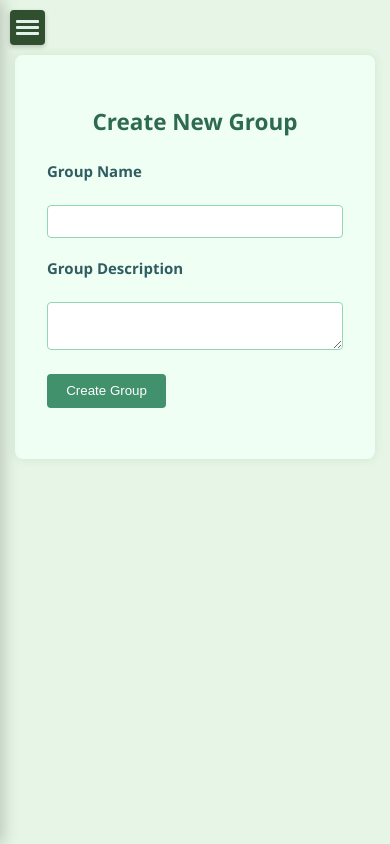
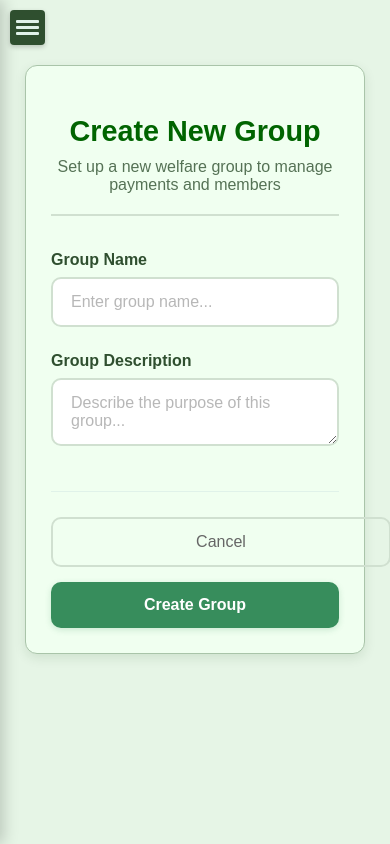
Before and after one commit to ossydotpy/welfared, a Flask app: page /dashboard/groups/create in a window 390 px wide. Run offline with Flask 3, Linux system fonts and the light colour scheme; the visitor is signed in with stand-in values (Sample User, id 1).

Commit message:
enhance create group page layout and styling for better user experience

```diff
--- a/src/static/css/admin_groups.css
+++ b/src/static/css/admin_groups.css
@@ -1,13 +1,44 @@
 /* src/static/css/admin_groups.css */
 
-/* General page layout (assuming it's within main-content of dashboard) */
-.admin-groups-container,
-.create-group-container {
-    padding: 20px;
-    margin: 20px;
-    background-color: #fff;
+/* General page layout matching dashboard design */
+.admin-groups-container {
+    background-color: #F0FFF0;
+    border: 1px solid #A9C4A9;
     border-radius: 8px;
-    box-shadow: 0 2px 4px rgba(0, 0, 0, 0.1);
+    padding: 30px;
+    box-shadow: 0 2px 4px rgba(0, 60, 0, 0.08);
+    margin-bottom: 20px;
+}
+
+.admin-groups-container h2 {
+    margin-top: 0;
+    margin-bottom: 25px;
+    color: #006400;
+    border-bottom: 2px solid #D0E0D0;
+    padding-bottom: 10px;
+    font-size: 1.8rem;
+    font-weight: 600;
+}
+
+/* Add Group Button */
+.add-group-button {
+    display: inline-block;
+    background-color: #378d5c;
+    color: #FFFFFF;
+    padding: 12px 24px;
+    border-radius: 8px;
+    text-decoration: none;
+    font-weight: 600;
+    margin-bottom: 20px;
+    transition: all 0.3s ease;
+    box-shadow: 0 2px 4px rgba(55, 141, 92, 0.2);
+}
+
+.add-group-button:hover {
+    background-color: #2d6a4f;
+    transform: translateY(-2px);
+    box-shadow: 0 4px 8px rgba(55, 141, 92, 0.3);
+    color: #FFFFFF;
 }
 
 /* Table styling for group list */
@@ -15,109 +46,311 @@
     width: 100%;
     border-collapse: collapse;
     margin-top: 20px;
+    background-color: #FFFFFF;
+    border-radius: 8px;
+    overflow: hidden;
+    box-shadow: 0 2px 4px rgba(0, 60, 0, 0.06);
 }
 
 .group-table th,
 .group-table td {
-    border: 1px solid #ddd;
-    padding: 12px;
+    padding: 16px 20px;
     text-align: left;
+    border-bottom: 1px solid #E0F2E9;
 }
 
 .group-table th {
-    background-color: #f2f2f2;
-    font-weight: bold;
+    background-color: #378d5c;
+    color: #FFFFFF;
+    font-weight: 600;
+    text-transform: uppercase;
+    font-size: 0.85rem;
+    letter-spacing: 0.5px;
 }
 
-.group-table tbody tr:nth-child(even) {
-    background-color: #f9f9f9;
+.group-table tbody tr {
+    transition: background-color 0.2s ease;
 }
 
 .group-table tbody tr:hover {
-    background-color: #e9e9e9;
+    background-color: #F0FFF0;
+}
+
+.group-table tbody tr:last-child td {
+    border-bottom: none;
+}
+
+/* Delete button styling */
+.delete-group-button {
+    background-color: #dc3545;
+    color: #FFFFFF;
+    border: none;
+    padding: 8px 16px;
+    border-radius: 6px;
+    cursor: pointer;
+    font-size: 0.9rem;
+    font-weight: 500;
+    transition: all 0.2s ease;
+}
+
+.delete-group-button:hover {
+    background-color: #c82333;
+    transform: translateY(-1px);
+    box-shadow: 0 2px 4px rgba(220, 53, 69, 0.3);
 }
 
 /* No groups message */
 .no-groups-message {
-    margin-top: 20px;
-    padding: 15px;
-    background-color: #ffeeba; /* Light yellow */
-    border: 1px solid #ffecb3;
-    border-radius: 4px;
-    color: #664d03; /* Dark yellow text */
+    margin-top: 30px;
+    padding: 30px;
+    background-color: #F0FFF0;
+    border: 2px dashed #A9C4A9;
+    border-radius: 12px;
+    color: #2F4F2F;
+    text-align: center;
+    font-size: 1.1rem;
+    line-height: 1.6;
 }
 
 .no-groups-message a {
-    color: #007bff; /* Blue link color */
+    color: #378d5c;
     text-decoration: none;
-    font-weight: bold;
+    font-weight: 600;
+    border-bottom: 2px solid transparent;
+    transition: border-color 0.2s ease;
 }
 
 .no-groups-message a:hover {
-    text-decoration: underline;
+    color: #2d6a4f;
+    border-bottom-color: #2d6a4f;
 }
 
-.create-group-page {
-    font-family: "Segoe UI", sans-serif;
+/* Create group container styling */
+.create-group-container {
+    background-color: #F0FFF0;
+    border: 1px solid #A9C4A9;
+    border-radius: 12px;
+    padding: 40px;
+    box-shadow: 0 4px 12px rgba(0, 60, 0, 0.1);
     max-width: 600px;
     margin: 0 auto;
-    padding: 2rem;
-    background-color: #f0fff4; /* very light green */
-    border-radius: 8px;
-    box-shadow: 0 0 10px rgba(0, 128, 0, 0.1);
-    color: #1b4332;
+    position: relative;
 }
 
-.create-group-page h2 {
-    color: #2d6a4f;
-    margin-bottom: 1.5rem;
+.create-group-header {
     text-align: center;
+    margin-bottom: 35px;
+    border-bottom: 2px solid #D0E0D0;
+    padding-bottom: 20px;
 }
 
-.create-group-page .form-group {
-    margin-bottom: 1.2rem;
+.create-group-header h2 {
+    color: #006400;
+    margin-bottom: 10px;
+    font-weight: 600;
+    font-size: 1.8rem;
 }
 
-.create-group-page label {
-    display: block;
-    margin-bottom: 0.3rem;
-    font-weight: bold;
-    color: #2f5d62;
+.create-group-header .subtitle {
+    color: #2F4F2F;
+    font-size: 1rem;
+    margin: 0;
+    opacity: 0.8;
 }
 
-.create-group-page .form-control {
+.create-group-form {
+    display: flex;
+    flex-direction: column;
+    gap: 25px;
+}
+
+.form-group {
+    display: flex;
+    flex-direction: column;
+    gap: 8px;
+}
+
+.form-label {
+    font-weight: 600;
+    color: #2F4F2F;
+    font-size: 1rem;
+    margin-bottom: 0;
+}
+
+.form-control {
     width: 100%;
-    padding: 0.5rem;
-    border: 1px solid #95d5b2;
-    border-radius: 4px;
-    background-color: #ffffff;
-    color: #081c15;
+    padding: 14px 18px;
+    border: 2px solid #D0E0D0;
+    border-radius: 10px;
+    background-color: #FFFFFF;
+    color: #2F4F2F;
     box-sizing: border-box;
+    font-size: 1rem;
+    transition: all 0.3s ease;
+    font-family: 'Poppins', sans-serif;
+}
+
+.form-control:focus {
+    border-color: #378d5c;
+    outline: none;
+    box-shadow: 0 0 0 3px rgba(55, 141, 92, 0.15);
+    transform: translateY(-1px);
+}
+
+.form-control::placeholder {
+    color: #999;
+    opacity: 0.7;
+}
+
+.form-actions {
+    display: flex;
+    gap: 15px;
+    justify-content: flex-end;
+    margin-top: 20px;
+    padding-top: 25px;
+    border-top: 1px solid #E0F2E9;
+}
+
+.btn-submit {
+    background-color: #378d5c;
+    color: white;
+    padding: 14px 32px;
+    border: none;
+    border-radius: 10px;
+    cursor: pointer;
+    font-size: 1rem;
+    font-weight: 600;
+    transition: all 0.3s ease;
+    box-shadow: 0 2px 6px rgba(55, 141, 92, 0.2);
+    font-family: 'Poppins', sans-serif;
+}
+
+.btn-submit:hover {
+    background-color: #2d6a4f;
+    transform: translateY(-2px);
+    box-shadow: 0 4px 12px rgba(55, 141, 92, 0.3);
+}
+
+.btn-cancel {
+    background-color: transparent;
+    color: #666;
+    padding: 14px 24px;
+    border: 2px solid #D0E0D0;
+    border-radius: 10px;
+    text-decoration: none;
+    font-size: 1rem;
+    font-weight: 500;
+    transition: all 0.3s ease;
+    font-family: 'Poppins', sans-serif;
+    display: inline-flex;
+    align-items: center;
+    justify-content: center;
+}
+
+.btn-cancel:hover {
+    background-color: #f8f9fa;
+    border-color: #999;
+    color: #333;
+    transform: translateY(-1px);
+}
+
+.error-text {
+    color: #dc3545;
+    font-size: 0.875rem;
+    font-weight: 500;
+    margin-top: 5px;
+    padding: 5px 10px;
+    background-color: #fdf2f2;
+    border-radius: 6px;
+    border-left: 3px solid #dc3545;
+}
+
+/* Responsive design */
+@media (max-width: 768px) {
+    .admin-groups-container {
+        padding: 20px;
+        margin: 10px;
+    }
+
+    .create-group-container {
+        padding: 25px;
+        margin: 10px;
+    }
+
+    .form-actions {
+        flex-direction: column;
+    }
+
+    .btn-submit,
+    .btn-cancel {
+        width: 100%;
+        text-align: center;
+    }
+
+    .group-table {
+        font-size: 0.9rem;
+    }
+
+    .group-table th,
+    .group-table td {
+        padding: 12px 8px;
+    }
+
+    .add-group-button {
+        width: 100%;
+        text-align: center;
+        margin-bottom: 20px;
+    }
+}
+
+@media (max-width: 480px) {
+    .group-table {
+        font-size: 0.8rem;
+    }
+
+    .group-table th,
+    .group-table td {
+        padding: 8px 4px;
+    }
+
+    .delete-group-button {
+        font-size: 0.8rem;
+        padding: 6px 12px;
+    }
+}
+
+/* Loading and transition effects */
+.group-table tbody tr {
+    opacity: 0;
+    animation: fadeInUp 0.5s ease forwards;
+}
+
+.group-table tbody tr:nth-child(1) { animation-delay: 0.1s; }
+.group-table tbody tr:nth-child(2) { animation-delay: 0.2s; }
+.group-table tbody tr:nth-child(3) { animation-delay: 0.3s; }
+.group-table tbody tr:nth-child(4) { animation-delay: 0.4s; }
+.group-table tbody tr:nth-child(5) { animation-delay: 0.5s; }
+
+@keyframes fadeInUp {
+    from {
+        opacity: 0;
+        transform: translateY(10px);
+    }
+    to {
+        opacity: 1;
+        transform: translateY(0);
+    }
+}
+
+/* Focus states for accessibility */
+.add-group-button:focus,
+.delete-group-button:focus,
+.create-group-page .btn-submit:focus {
+    outline: 2px solid #378d5c;
+    outline-offset: 2px;
 }
 
 .create-group-page .form-control:focus {
-    border-color: #52b788;
-    outline: none;
-    box-shadow: 0 0 0 2px rgba(82, 183, 136, 0.2);
+    border-color: #378d5c;
+    box-shadow: 0 0 0 3px rgba(55, 141, 92, 0.1);
 }
-
-.create-group-page .btn-submit {
-    background-color: #40916c;
-    color: white;
-    padding: 0.6rem 1.2rem;
-    border: none;
-    border-radius: 4px;
-    cursor: pointer;
-    transition: background-color 0.2s ease-in-out;
-}
-
-.create-group-page .btn-submit:hover {
-    background-color: #2d6a4f;
-}
-
-.create-group-page .error-text {
-    color: #d00000;
-    font-size: 0.9rem;
-    margin-top: 0.2rem;
-    display: block;
-}
--- a/src/templates/core/create_group.html
+++ b/src/templates/core/create_group.html
@@ -6,25 +6,33 @@
 {% endblock %}
 
 {% block main_content %}
-<div class="create-group-page">
-    <h2>Create New Group</h2>
-    <form method="POST">
+<div class="create-group-container">
+    <div class="create-group-header">
+        <h2>Create New Group</h2>
+        <p class="subtitle">Set up a new welfare group to manage payments and members</p>
+    </div>
+
+    <form method="POST" class="create-group-form">
         {{ form.csrf_token }}
+
         <div class="form-group">
-            {{ form.name.label }}<br>
-            {{ form.name(class_="form-control") }}
+            {{ form.name.label(class_="form-label") }}
+            {{ form.name(class_="form-control", placeholder="Enter group name...") }}
             {% for error in form.name.errors %}
-                <span class="error-text">[{{ error }}]</span>
+                <span class="error-text">{{ error }}</span>
             {% endfor %}
         </div>
+
         <div class="form-group">
-            {{ form.description.label }}<br>
-            {{ form.description(class_="form-control") }}
+            {{ form.description.label(class_="form-label") }}
+            {{ form.description(class_="form-control", placeholder="Describe the purpose of this group...") }}
             {% for error in form.description.errors %}
-                <span class="error-text">[{{ error }}]</span>
+                <span class="error-text">{{ error }}</span>
             {% endfor %}
         </div>
-        <div class="form-group">
+
+        <div class="form-actions">
+            <a href="{{ url_for('core.admin_groups') }}" class="btn-cancel">Cancel</a>
             {{ form.submit(class_="btn-submit") }}
         </div>
     </form>
```
